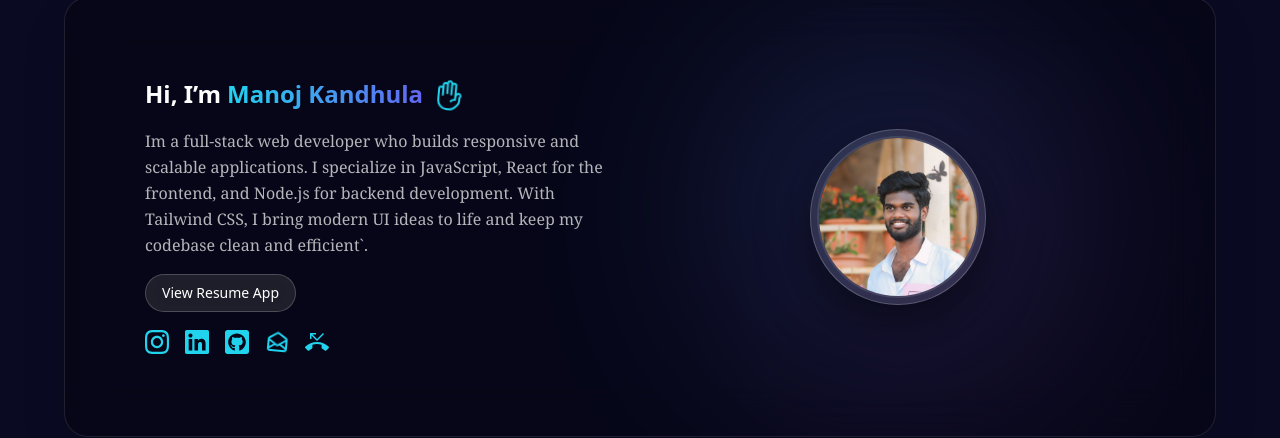
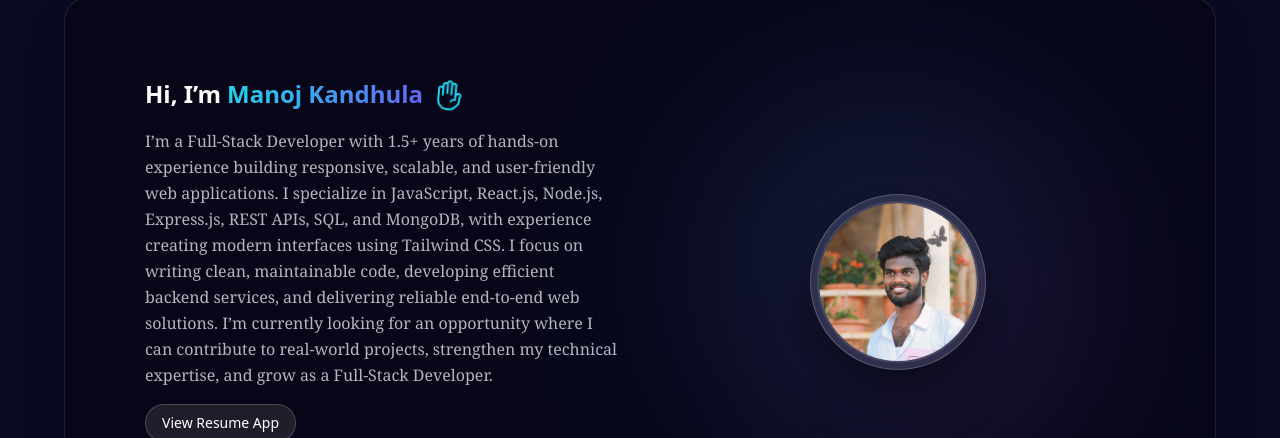
Before and after one commit to manojcoders/protfilo, a React (Create React App) app: page / in a window 1280 px wide. Shown: the part 123-561 px from the top of the page. Built offline with nearby package versions, Linux system fonts and the light colour scheme; no server answers; the HTML template or start-up script is replaced by a standard one.

Commit message:
Revise job description and titles in App.jsx
Updated professional summary and job titles in App component.

```diff
--- a/src/App.jsx
+++ b/src/App.jsx
@@ -102,9 +102,15 @@ const Home = () => {
 
 
                 <p className="text-white/70 text-base md:text-md mb-4 leading-relaxed font-serif ">
-                  Im a full-stack web developer who builds responsive and scalable applications.
-                  I specialize in JavaScript, React for the frontend, and Node.js for backend development.
-                  With Tailwind CSS, I bring modern UI ideas to life and keep my codebase clean and efficient`.
+                 I’m a Full-Stack Developer with 1.5+ years of hands-on experience building responsive,
+                  scalable, and user-friendly web applications. I specialize in JavaScript,
+                  React.js, Node.js, Express.js, REST APIs, SQL, and MongoDB,
+                  with experience creating modern interfaces using Tailwind CSS.
+                  I focus on writing clean, maintainable code, developing efficient backend services,
+                  and delivering reliable end-to-end web solutions.
+                  I’m currently looking for an opportunity where I can contribute to real-world projects,
+                  strengthen my technical expertise, and grow as a Full-Stack Developer.
+
                 </p>
                 <button
                   onClick={() => window.open('https://manoj-resume.vercel.app/', '_blank')}
@@ -353,7 +359,7 @@ const Home = () => {
               {/* Intern Card */}
               <div className="group border border-gray-700 rounded-xl p-6 w-full max-w-md text-center shadow-lg h-[200px] flex flex-col">
                 <h3 className="text-xl font-bold text-white mb-4 group-hover:scale-105 transition-transform duration-300">
-                  Freelance
+                  Junior Software Developer
                 </h3>
                 <div className="text-gray-300 text-sm leading-relaxed overflow-y-auto font-serif transition-all duration-300 scrollbar-thin scrollbar-thumb-gray-600 scrollbar-track-transparent flex-1">
                   <p className="text-gray-400">June (2024) – Out (2024) (5 months)</p>
@@ -367,7 +373,7 @@ const Home = () => {
               {/* Regular Employment Card */}
               <div className="group border border-gray-700 rounded-xl p-6 w-full max-w-md text-center shadow-lg h-[200px] flex flex-col">
                 <h3 className="text-xl font-bold text-white mb-4 group-hover:scale-105 transition-transform duration-300">
-                  Regular Employee
+                  Full Stack Developer(Mernstack)
                 </h3>
                 <div className="text-gray-300 text-sm leading-relaxed overflow-y-auto font-serif transition-all duration-300 scrollbar-thin scrollbar-thumb-gray-600 scrollbar-track-transparent flex-1">
                   <p className="text-gray-400">Out (2025)- Feb(2026)</p>
```
